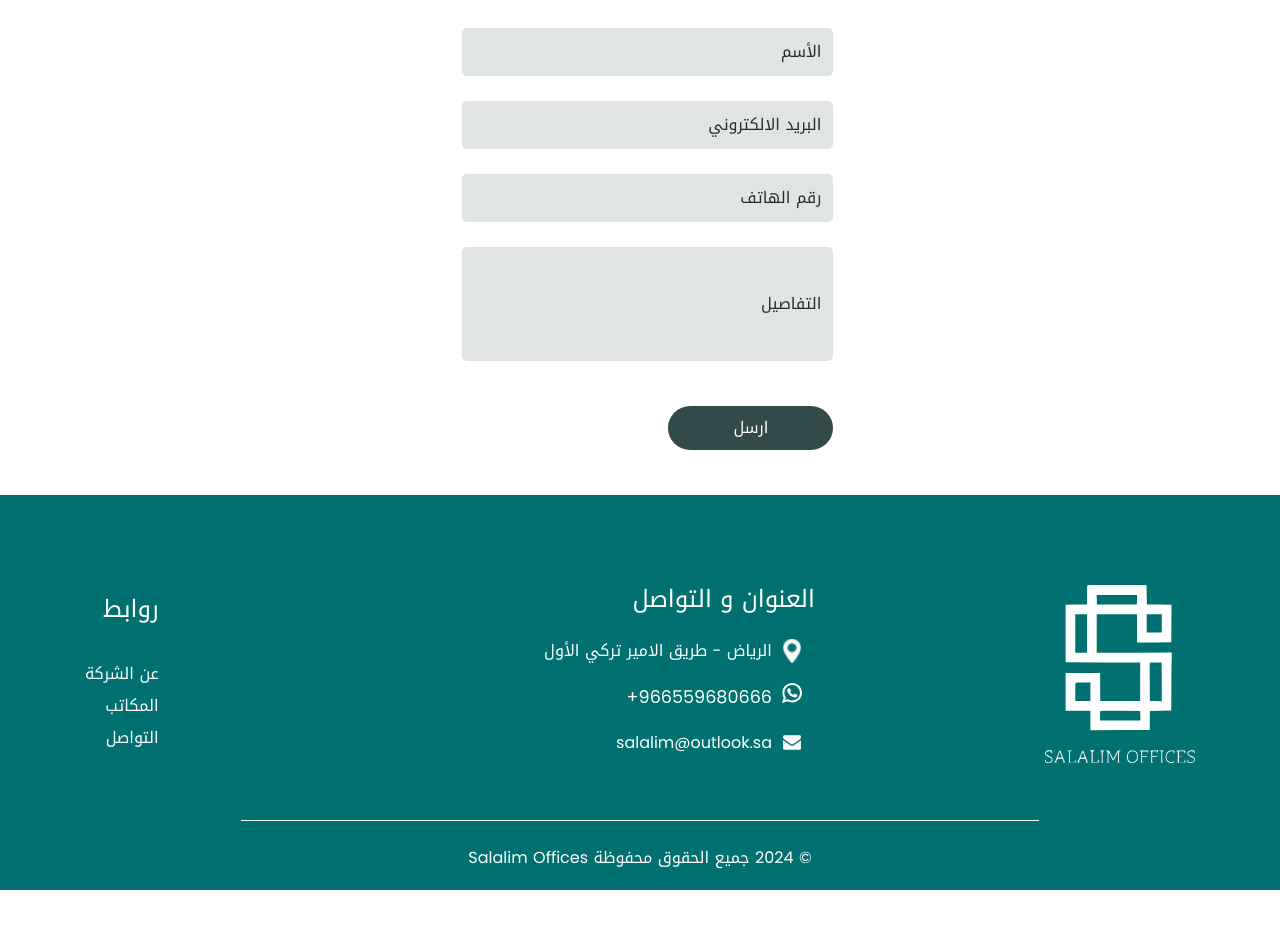
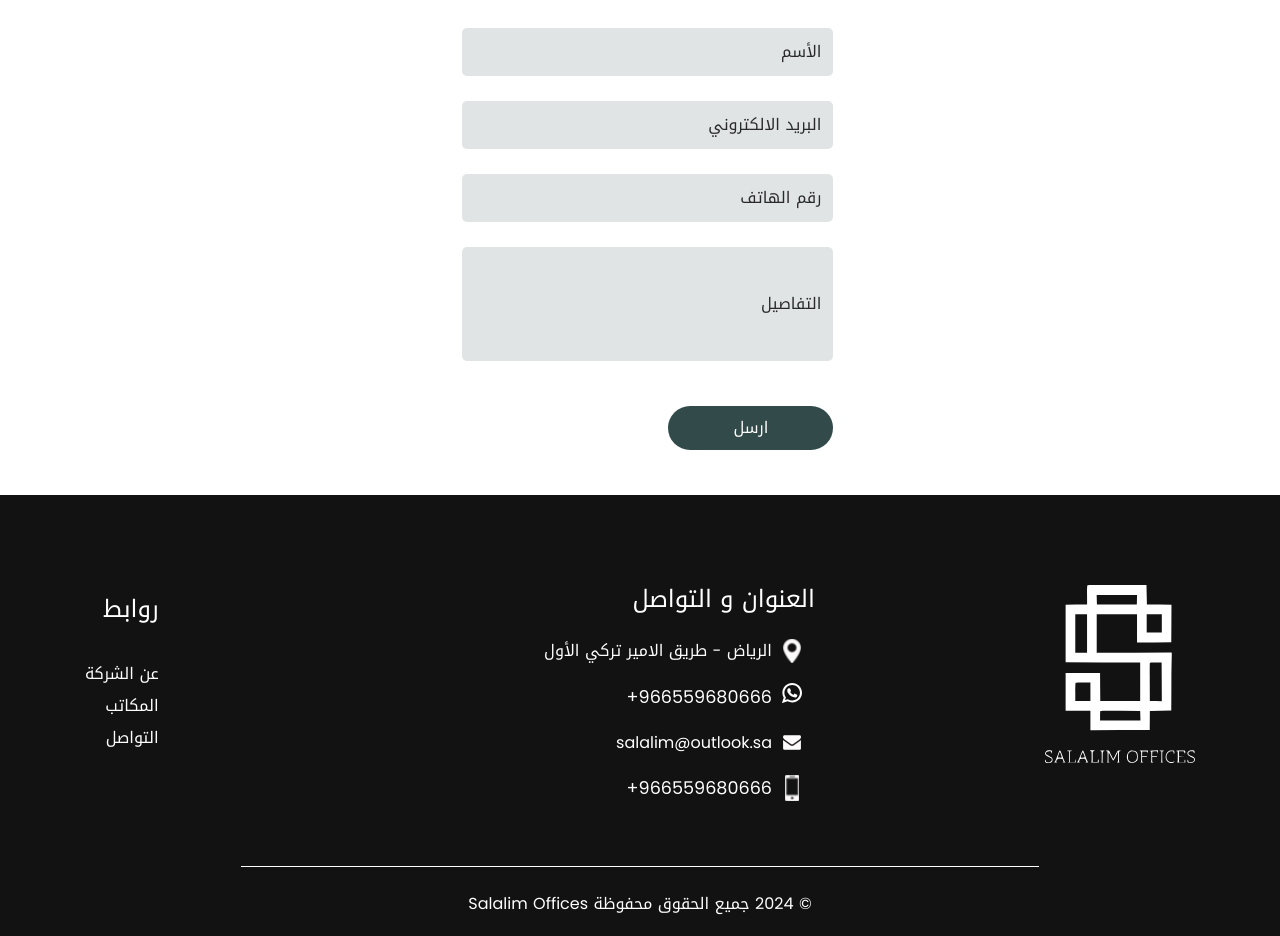
Before and after one commit to remon25/salalim, a plain HTML site: page contact.html in a window 1280 px wide. Shown: the part 338-1274 px from the top of the page. Before the commit the page ends 1228 px from the top, so only its background shows below. Drawn offline with Linux system fonts and the light colour scheme.

Commit message:
change footer color

```diff
--- a/contact.html
+++ b/contact.html
@@ -270,6 +270,18 @@
                 </div>
                 <p>salalim@outlook.sa</p>
               </div>
+              <div class="whats-link phone">
+                <a href="tel:+966559680666">
+                  <div class="img-box">
+                    <img
+                      src="images/phone.png"
+                      width="12px"
+                      alt=""
+                    />
+                  </div>
+                  <p>+966559680666</p>
+                </a>
+            </div>
             </div>
           </div>
 
--- a/css/style.scss
+++ b/css/style.scss
@@ -1095,7 +1095,7 @@ a:focus {
   }
 
   .container-fluid {
-    background-color: $primary2;
+    background-color: #121212;
     color: $white;
   }
 
@@ -1156,7 +1156,7 @@ a:focus {
 
 // info section
 .info_section {
-  background-color: $primary2;
+  background-color: #121212;
   color: $white;
   padding: 90px 0 45px 0;
   .row > div:nth-child(1) {
@@ -1214,6 +1214,16 @@ a:focus {
 
     img{
       width: 20px;
+    }
+
+  }
+  .whats-link.phone{
+    a{
+
+      align-items:center;
+    }
+    img{
+      width: 14px;
     }
   }
 
@@ -1279,7 +1289,7 @@ a:focus {
 /* footer section*/
 
 .footer_section {
-  background-color: $primary2;
+  background-color:#121212 ;
 }
 
 .footer_section p {
```
Also changed, not shown: index.html (+9 -1 lines), css/style.css, 1 other file.
